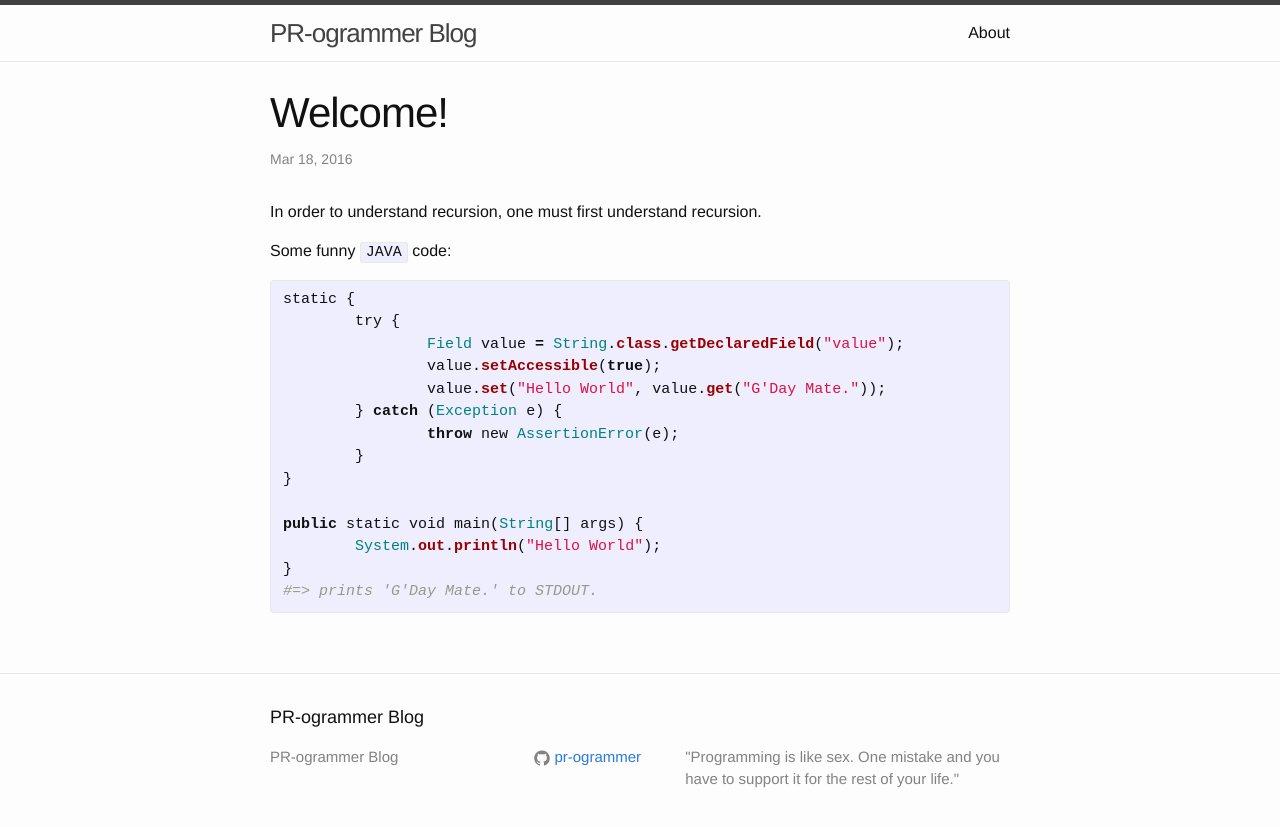
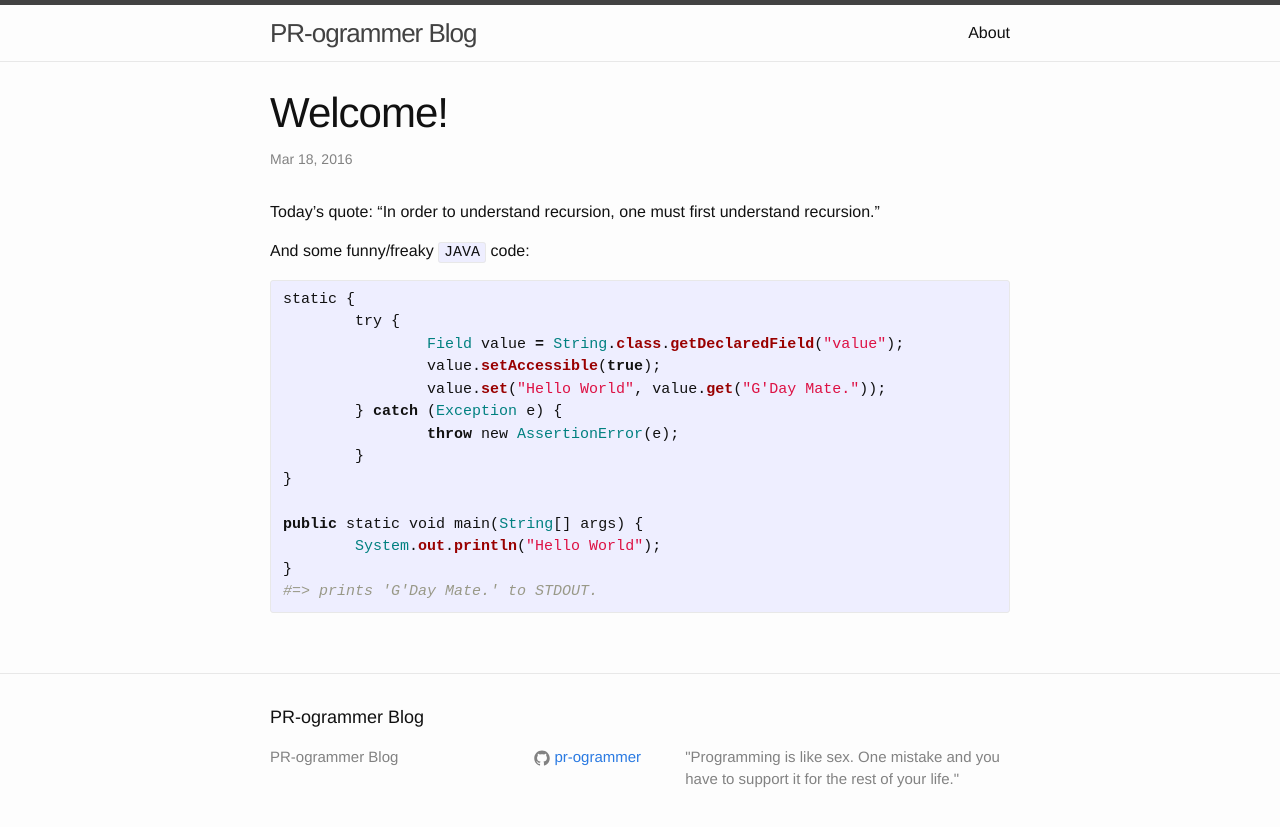
Before and after one commit to pr-ogrammer/pr-ogrammer.github.io, a Jekyll site: the page built from _posts/2016-03-18-welcome.markdown, in a window 1280 px wide. Shown: the top 827 px of the page. Built offline with Jekyll 4.4.1, drawn with Linux system fonts in a browser that asks for light colours.

Commit message:
Welcome post updated.

```diff
--- a/_posts/2016-03-18-welcome.markdown
+++ b/_posts/2016-03-18-welcome.markdown
@@ -5,9 +5,9 @@ date:   2016-03-18 8:00:00 +0100
 categories: jekyll update
 ---
 
-In order to understand recursion, one must first understand recursion.
+Today's quote: "In order to understand recursion, one must first understand recursion."
 
-Some funny `JAVA` code:
+And some funny/freaky `JAVA` code:
 
 {% highlight ruby %}
 static {
```
